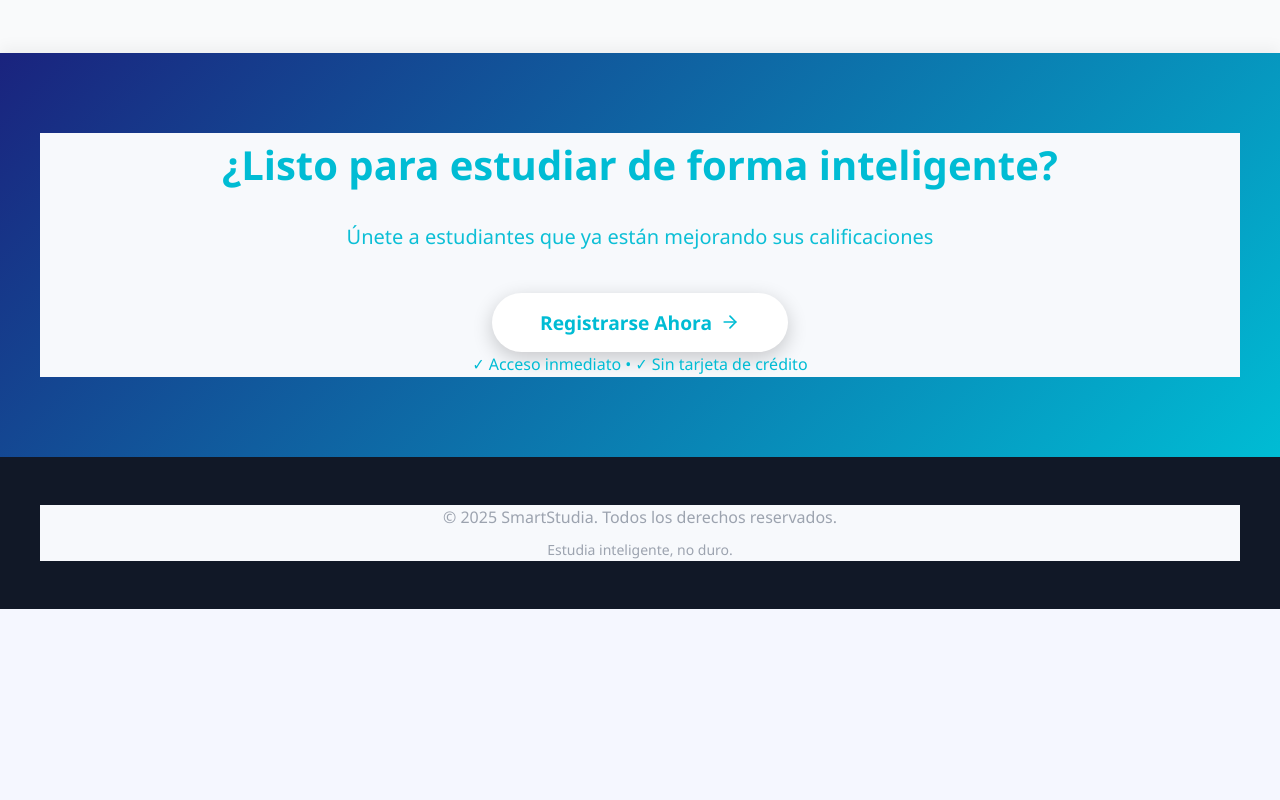
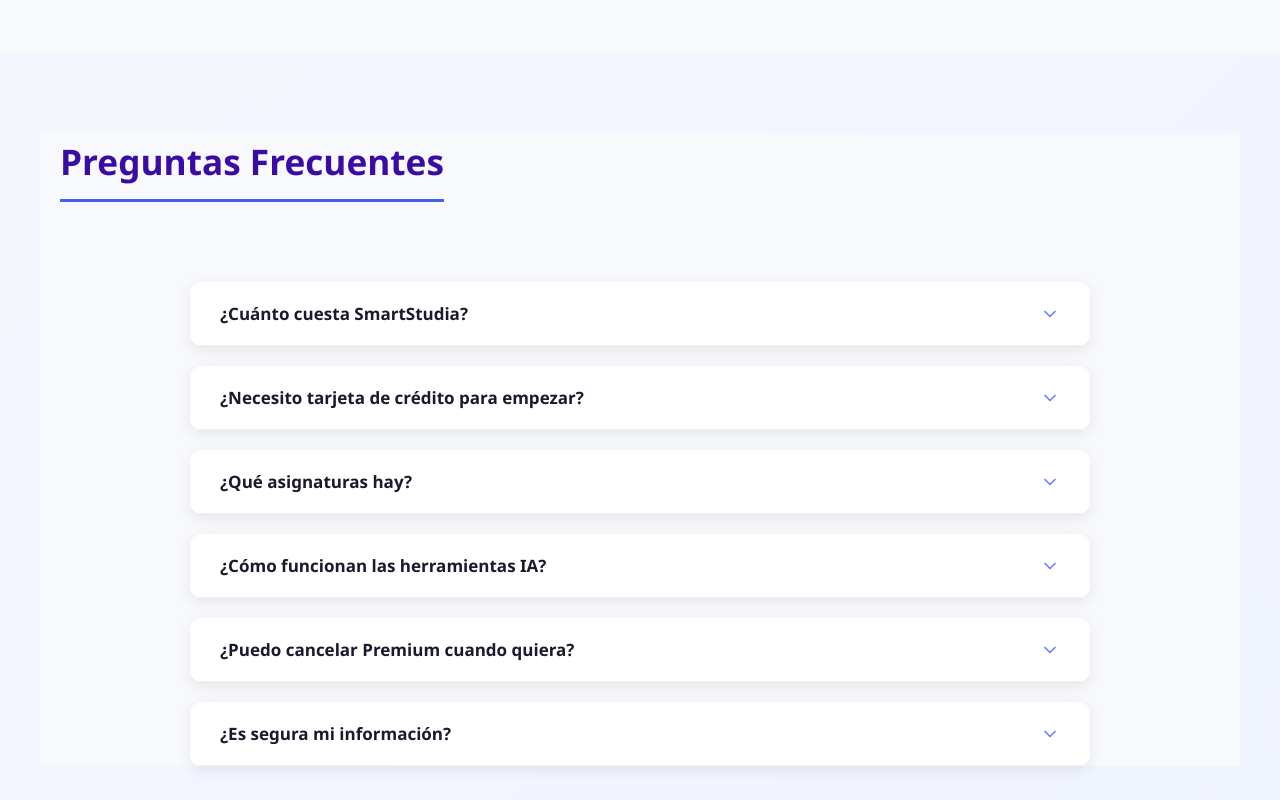
Before and after one commit to rabagoAI/smartstudy-app, a React (Vite) app: page / in a window 1280 px wide. Shown: the part 3520-4320 px from the top of the page. Before the commit the page ends 4129 px from the top, so only its background shows below. Built offline with nearby package versions, Linux system fonts and the light colour scheme; no server answers.

Commit message:
Añadir FAQ en Landing

```diff
--- a/src/components/home/Landing.css
+++ b/src/components/home/Landing.css
@@ -708,3 +708,160 @@
     padding-top: 80px;
   }
 }
+
+/* ========================================
+   FAQ SECTION - Añadir al final de Landing.css
+   ======================================== */
+
+/* FAQ Container */
+.faq {
+  padding: 80px 20px;
+  background: linear-gradient(135deg, #f5f7ff 0%, #f0f4ff 100%);
+}
+
+.faq-list {
+  display: flex;
+  flex-direction: column;
+  gap: 20px;
+  margin-top: 50px;
+  max-width: 900px;
+  margin-left: auto;
+  margin-right: auto;
+}
+
+/* FAQ Item */
+.faq-item {
+  background: white;
+  border-radius: 12px;
+  overflow: hidden;
+  box-shadow: 0 4px 15px rgba(0, 0, 0, 0.08);
+  transition: all 0.3s ease;
+}
+
+.faq-item:hover {
+  box-shadow: 0 8px 25px rgba(0, 0, 0, 0.12);
+}
+
+/* Question Button */
+.faq-question-btn {
+  width: 100%;
+  padding: 20px 30px;
+  border: none;
+  background: white;
+  display: flex;
+  align-items: center;
+  justify-content: space-between;
+  cursor: pointer;
+  transition: all 0.3s ease;
+  border-bottom: 1px solid #f0f0f0;
+}
+
+.faq-question-btn:hover {
+  background: #f9f9ff;
+}
+
+.faq-question-btn:focus {
+  outline: 2px solid #6B7FFF;
+  outline-offset: -2px;
+}
+
+/* Question Text */
+.faq-question {
+  color: #1a1a2e;
+  font-size: 17px;
+  font-weight: 600;
+  margin: 0;
+  text-align: left;
+  flex: 1;
+}
+
+/* Chevron Icon */
+.faq-chevron {
+  color: #6B7FFF;
+  flex-shrink: 0;
+  margin-left: 15px;
+  transition: transform 0.3s ease;
+}
+
+.faq-chevron.open {
+  transform: rotate(180deg);
+}
+
+/* Answer Text */
+.faq-answer {
+  padding: 0 30px 20px 30px;
+  color: #555;
+  font-size: 15px;
+  line-height: 1.7;
+  margin: 0;
+  animation: slideDown 0.3s ease;
+}
+
+.faq-answer strong {
+  color: #6B7FFF;
+  font-weight: 600;
+}
+
+/* Animation */
+@keyframes slideDown {
+  from {
+    opacity: 0;
+    transform: translateY(-10px);
+  }
+  to {
+    opacity: 1;
+    transform: translateY(0);
+  }
+}
+
+/* Mobile Responsive */
+@media (max-width: 768px) {
+  .faq {
+    padding: 50px 20px;
+  }
+
+  .faq-list {
+    gap: 15px;
+    margin-top: 40px;
+  }
+
+  .faq-question-btn {
+    padding: 18px 20px;
+  }
+
+  .faq-question {
+    font-size: 16px;
+  }
+
+  .faq-answer {
+    padding: 0 20px 15px 20px;
+    font-size: 14px;
+  }
+
+  .faq-chevron {
+    margin-left: 10px;
+    width: 18px;
+    height: 18px;
+  }
+}
+
+@media (max-width: 480px) {
+  .faq {
+    padding: 40px 15px;
+  }
+
+  .faq-question-btn {
+    padding: 15px 15px;
+  }
+
+  .faq-question {
+    font-size: 15px;
+    font-weight: 500;
+  }
+
+  .faq-answer {
+    padding: 0 15px 12px 15px;
+    font-size: 13px;
+    line-height: 1.6;
+  }
+}
--- a/src/components/home/Landing.jsx
+++ b/src/components/home/Landing.jsx
@@ -1,12 +1,13 @@
-// src/components/home/Landing.jsx - VERSIÓN MEJORADA
+// src/components/home/Landing.jsx - CON SEO + HELMET + FAQ
 
 import React, { useState, useEffect } from 'react';
 import { useNavigate } from 'react-router-dom';
-import { BookOpen, Brain, MessageSquare, BarChart3, Play, Zap, ArrowRight, Check, X } from 'lucide-react';
-import { useAuth } from '../../context/AuthContext'; // ✅ Import correcto
-import { getAuthErrorMessage } from '../../utils/errorHandler'; // ✅ Error handling mejorado
+import { Helmet } from 'react-helmet-async'; // ✅ NUEVO: Helmet para SEO
+import { BookOpen, Brain, MessageSquare, BarChart3, Play, Zap, ArrowRight, Check, X, ChevronDown } from 'lucide-react';
+import { useAuth } from '../../context/AuthContext';
+import { getAuthErrorMessage } from '../../utils/errorHandler';
+import { trackEvent } from '../../analytics';
 import './Landing.css';
-import { trackEvent } from '../../analytics';
 
 export default function Landing() {
   const navigate = useNavigate();
@@ -16,8 +17,8 @@
   const [isLogin, setIsLogin] = useState(false);
   const [error, setError] = useState('');
   const [loading, setLoading] = useState(false);
+  const [expandedFaq, setExpandedFaq] = useState(null); // ✅ NUEVO: Para FAQ colapsable
 
-  // Si ya está logueado, redirigir a dashboard
   useEffect(() => {
     if (currentUser) {
       navigate('/home');
@@ -37,15 +38,15 @@
     try {
       if (isLogin) {
         await login(formData.email, formData.password);
+        trackEvent('auth', 'login_success', formData.email);
       } else {
         await signup(formData.email, formData.password, formData.name);
+        trackEvent('auth', 'signup_success', formData.email);
       }
-      // Si funciona, AuthContext redirige automáticamente
       navigate('/home');
       setShowForm(false);
     } catch (err) {
       trackEvent('auth', 'error', err.code);
-      // Usa el error handler mejorado
       const errorMessage = getAuthErrorMessage(err.code);
       setError(errorMessage);
       console.error('Auth error:', err);
@@ -66,7 +67,75 @@
     setError('');
   };
 
+  // ✅ NUEVO: Datos de FAQ
+  const faqData = [
+    {
+      id: 1,
+      question: '¿Cuánto cuesta SmartStudia?',
+      answer: 'Las herramientas IA (tarjetas, exámenes, chat) son 100% gratis. Los contenidos premium (resúmenes, vídeos, exámenes resueltos) cuestan 4,99€/mes.'
+    },
+    {
+      id: 2,
+      question: '¿Necesito tarjeta de crédito para empezar?',
+      answer: 'No. Puedes usar todas las herramientas IA gratis sin tarjeta. Solo necesitarás una tarjeta si quieres Premium.'
+    },
+    {
+      id: 3,
+      question: '¿Qué asignaturas hay?',
+      answer: 'Actualmente: Matemáticas, Lengua, Biología, Historia, Inglés. Añadimos más asignaturas cada mes.'
+    },
+    {
+      id: 4,
+      question: '¿Cómo funcionan las herramientas IA?',
+      answer: 'Subes un tema o apuntes. La IA genera automáticamente tarjetas de estudio, exámenes de práctica y responde tus preguntas.'
+    },
+    {
+      id: 5,
+      question: '¿Puedo cancelar Premium cuando quiera?',
+      answer: 'Sí. Puedes cancelar en cualquier momento desde tu perfil. No hay compromiso a largo plazo.'
+    },
+    {
+      id: 6,
+      question: '¿Es segura mi información?',
+      answer: 'Sí. Usamos encriptación de nivel empresarial y cumplimos RGPD. Tus datos nunca se venden a terceros.'
+    }
+  ];
+
   return (
+    <>
+      {/* ✅ NUEVO: Meta tags con Helmet */}
+      <Helmet>
+        <title>SmartStudia - Estudia Inteligente con IA | Resúmenes, Exámenes, Vídeos</title>
+        <meta name="description" content="Plataforma educativa con IA. Resúmenes claros, vídeos explicativos, exámenes resueltos y herramientas IA gratis. Aprende más inteligente, no más duro." />
+        <meta name="keywords" content="educación, IA, estudio inteligente, exámenes, resúmenes, vídeos educativos, plataforma educativa" />
+
+        <meta property="og:title" content="SmartStudia - Aprende Inteligente con IA" />
+        <meta property="og:description" content="Todo para dominar cada tema: resúmenes, exámenes, vídeos y herramientas IA. Gratis." />
+        <meta property="og:type" content="website" />
+        <meta property="og:url" content="https://www.smartstudia.com/" />
+
+        <meta name="twitter:card" content="summary_large_image" />
+        <meta name="twitter:title" content="SmartStudia - Estudia Inteligente" />
+        <meta name="twitter:description" content="Resúmenes, exámenes y IA para aprender mejor" />
+
+        <link rel="canonical" href="https://www.smartstudia.com/" />
+
+        <meta name="viewport" content="width=device-width, initial-scale=1" />
+        <meta name="theme-color" content="#6B7FFF" />
+
+        {/* Schema.org para Google Rich Results */}
+        <script type="application/ld+json">
+          {JSON.stringify({
+            "@context": "https://schema.org",
+            "@type": "EducationalOrganization",
+            "name": "SmartStudia",
+            "url": "https://www.smartstudia.com/",
+            "description": "Plataforma educativa con IA para estudiar inteligentemente",
+            "logo": "https://res.cloudinary.com/ds7shn66t/image/upload/v1759232770/Banner_Producto_del_Dia_Promocion_Cafe_Azul_vi0xs4.jpg"
+          })}
+        </script>
+      </Helmet>
+
       <div className="landing">
         {/* Header/Nav */}
         <header className="landing-header">
@@ -269,6 +338,32 @@
           </div>
         </section>
 
+        {/* ✅ NUEVO: FAQ Section */}
+        <section className="faq">
+          <div className="landing-container">
+            <h2 className="section-title">Preguntas Frecuentes</h2>
+            <div className="faq-list">
+              {faqData.map((item) => (
+                <div key={item.id} className="faq-item">
+                  <button
+                    className="faq-question-btn"
+                    onClick={() => setExpandedFaq(expandedFaq === item.id ? null : item.id)}
+                  >
+                    <span className="faq-question">{item.question}</span>
+                    <ChevronDown
+                      className={`faq-chevron ${expandedFaq === item.id ? 'open' : ''}`}
+                      size={20}
+                    />
+                  </button>
+                  {expandedFaq === item.id && (
+                    <p className="faq-answer">{item.answer}</p>
+                  )}
+                </div>
+              ))}
+            </div>
+          </div>
+        </section>
+
         {/* CTA Final */}
         <section className="cta-final">
           <div className="landing-container">
@@ -370,5 +465,6 @@
           </div>
         )}
       </div>
+    </>
   );
 }
--- a/src/main.jsx
+++ b/src/main.jsx
@@ -1,15 +1,12 @@
-// src/main.jsx
-import React from 'react';
-import ReactDOM from 'react-dom/client';
-import App from './App';
-import { AuthProvider } from './context/AuthContext';
-import './i18n';
-
-const root = ReactDOM.createRoot(document.getElementById('root'));
-root.render(
-  <React.StrictMode>
-    <AuthProvider>
-      <App />
-    </AuthProvider>
-  </React.StrictMode>
-);
+import React from 'react'
+import ReactDOM from 'react-dom/client'
+import { HelmetProvider } from 'react-helmet-async'
+import App from './App.jsx'
+import './index.css'
+ReactDOM.createRoot(document.getElementById('root')).render(
+<React.StrictMode>
+<HelmetProvider>
+<App />
+</HelmetProvider>
+</React.StrictMode>,
+)
```
Also changed, not shown: 1 other file (tests, documents, lock files or other folders). Lines whose indentation alone changed are shown as unchanged.
